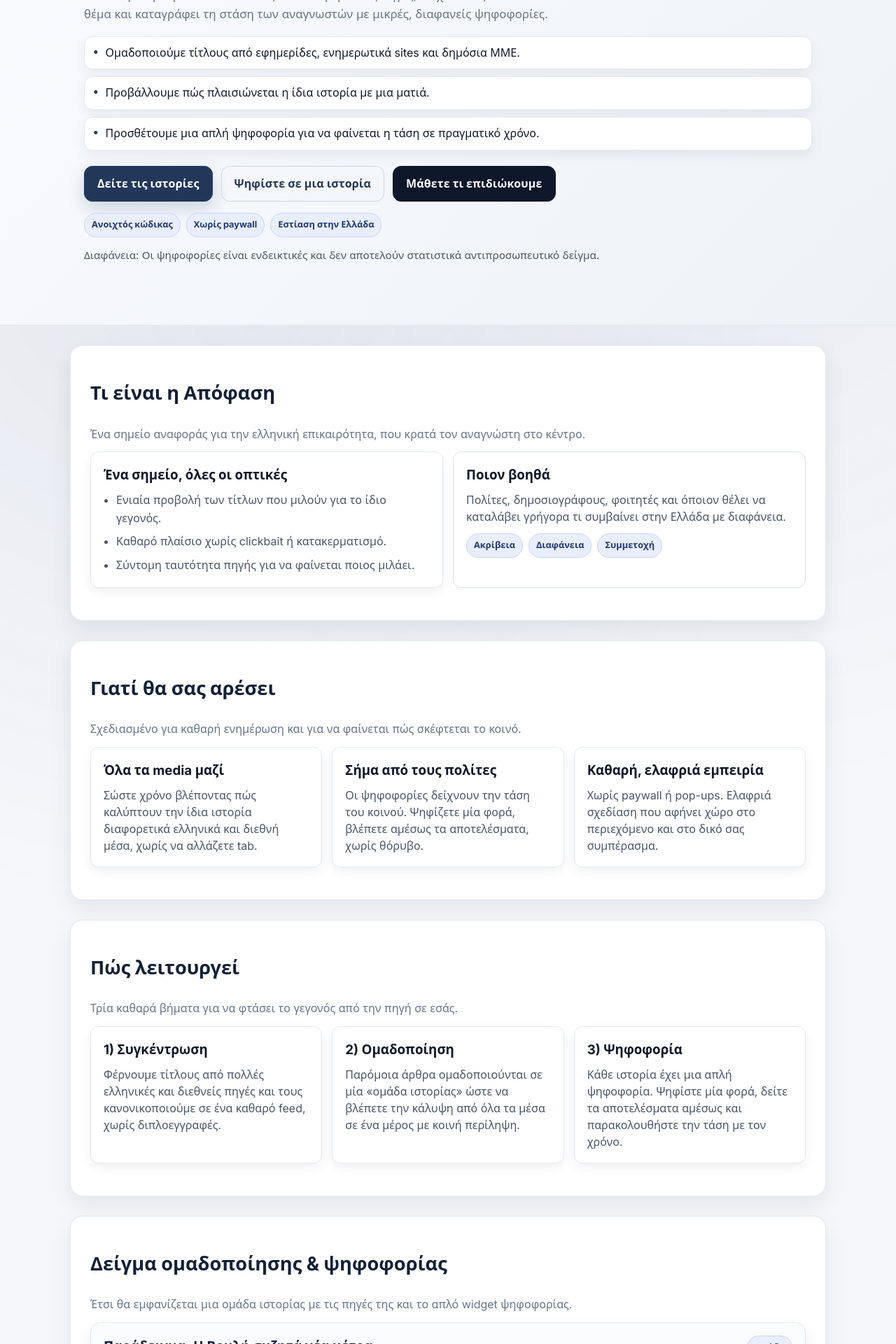
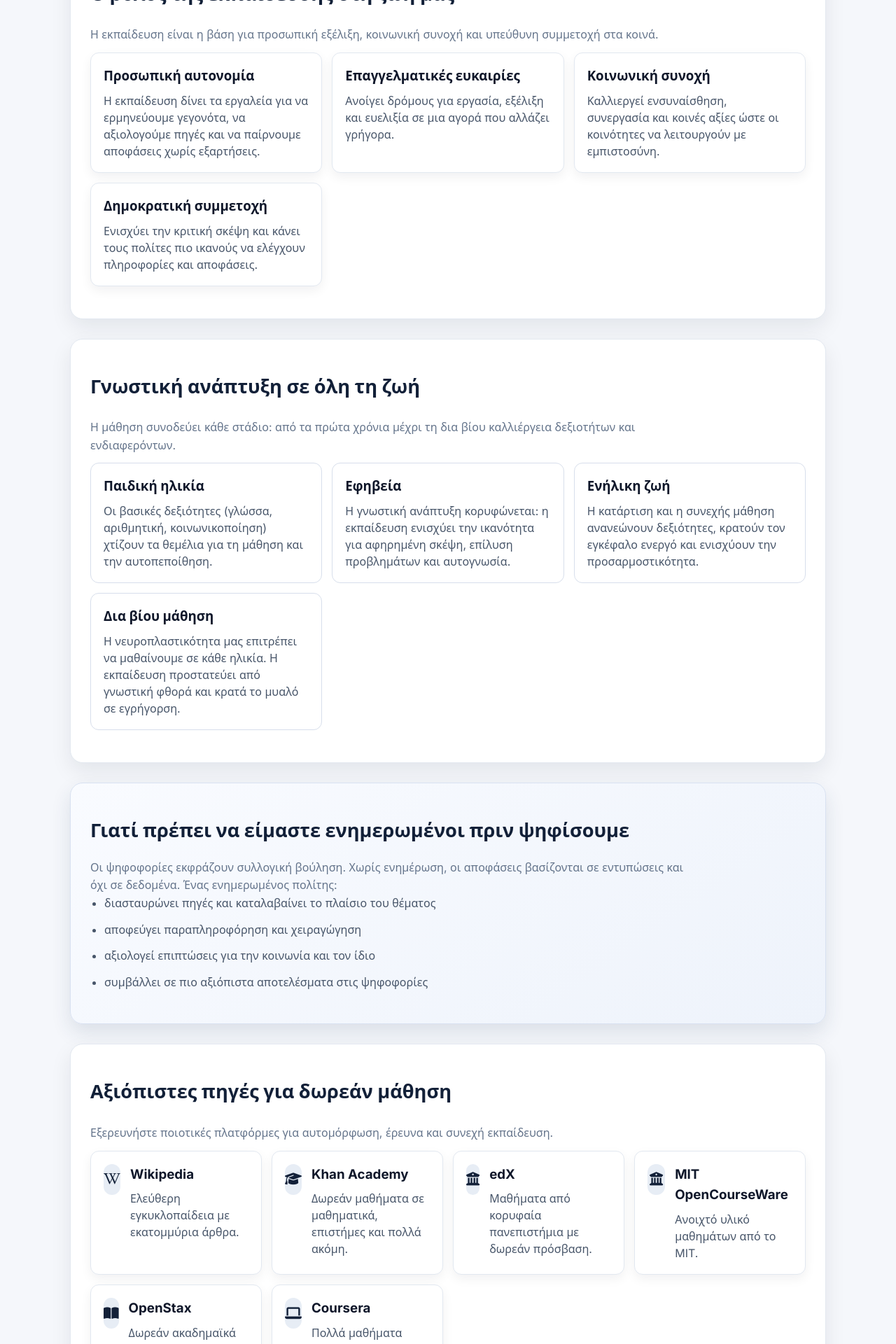
Before and after one commit to Antoniskp/apofasi, a React (Vite) app in the folder client/: page /education in a window 1280 px wide. Shown: the part 380-2300 px from the top of the page at 70% size. Built offline with nearby package versions, Linux system fonts and the light colour scheme; no server answers; a small style sheet from the web is missing.

Commit message:
Add education page content

```diff
--- a/client/src/App.jsx
+++ b/client/src/App.jsx
@@ -20,6 +20,7 @@ import Recommendations from "./pages/Recommendations.jsx";
 import TopChoices from "./pages/TopChoices.jsx";
 import HowWeDoIt from "./pages/HowWeDoIt.jsx";
 import Bounties from "./pages/Bounties.jsx";
+import Education from "./pages/Education.jsx";
 
 
 const withLayout = (page) => (
@@ -45,6 +46,7 @@ function App() {
         <Route path="/about" element={withLayout(<About />)} />
         <Route path="/how-we-do-it" element={withLayout(<HowWeDoIt />)} />
         <Route path="/bounties" element={withLayout(<Bounties />)} />
+        <Route path="/education" element={withLayout(<Education />)} />
         <Route path="/social" element={withLayout(<Social />)} />
         <Route path="/recommendations" element={withLayout(<Recommendations />)} />
         <Route path="/top-choices" element={withLayout(<TopChoices />)} />
--- a/client/src/index.css
+++ b/client/src/index.css
@@ -633,6 +633,41 @@ button:focus-visible {
   color: var(--ink-muted);
 }
 
+.resource-grid {
+  margin-top: 10px;
+}
+
+.resource-card {
+  display: flex;
+  gap: 14px;
+  align-items: flex-start;
+  text-decoration: none;
+  color: inherit;
+  transition: transform 0.2s ease, box-shadow 0.2s ease;
+}
+
+.resource-card:hover {
+  transform: translateY(-2px);
+  box-shadow: 0 10px 20px rgba(15, 23, 42, 0.1);
+}
+
+.resource-icon {
+  width: 44px;
+  height: 44px;
+  border-radius: 12px;
+  display: inline-flex;
+  align-items: center;
+  justify-content: center;
+  background: var(--accent-soft);
+  color: var(--accent-strong);
+  font-size: 1.2rem;
+}
+
+.resource-title {
+  margin: 0 0 6px;
+  color: var(--ink-strong);
+}
+
 .story {
   background: #fbfcfe;
   border-radius: 14px;
--- /dev/null
+++ b/client/src/pages/Education.jsx
@@ -0,0 +1,190 @@
+const educationContent = {
+  hero: {
+    eyebrow: "Εκπαίδευση",
+    title: "Γιατί η εκπαίδευση είναι το πιο δυνατό σας εργαλείο",
+    subtitle:
+      "Η γνώση δεν είναι απλώς πληροφορία· είναι ο τρόπος να κατανοούμε τον κόσμο, να χτίζουμε αυτοπεποίθηση και να παίρνουμε αποφάσεις με ευθύνη."
+  },
+  importance: [
+    {
+      title: "Προσωπική αυτονομία",
+      description:
+        "Η εκπαίδευση δίνει τα εργαλεία για να ερμηνεύουμε γεγονότα, να αξιολογούμε πηγές και να παίρνουμε αποφάσεις χωρίς εξαρτήσεις."
+    },
+    {
+      title: "Επαγγελματικές ευκαιρίες",
+      description:
+        "Ανοίγει δρόμους για εργασία, εξέλιξη και ευελιξία σε μια αγορά που αλλάζει γρήγορα."
+    },
+    {
+      title: "Κοινωνική συνοχή",
+      description:
+        "Καλλιεργεί ενσυναίσθηση, συνεργασία και κοινές αξίες ώστε οι κοινότητες να λειτουργούν με εμπιστοσύνη."
+    },
+    {
+      title: "Δημοκρατική συμμετοχή",
+      description:
+        "Ενισχύει την κριτική σκέψη και κάνει τους πολίτες πιο ικανούς να ελέγχουν πληροφορίες και αποφάσεις."
+    }
+  ],
+  lifelong: [
+    {
+      title: "Παιδική ηλικία",
+      description:
+        "Οι βασικές δεξιότητες (γλώσσα, αριθμητική, κοινωνικοποίηση) χτίζουν τα θεμέλια για τη μάθηση και την αυτοπεποίθηση."
+    },
+    {
+      title: "Εφηβεία",
+      description:
+        "Η γνωστική ανάπτυξη κορυφώνεται: η εκπαίδευση ενισχύει την ικανότητα για αφηρημένη σκέψη, επίλυση προβλημάτων και αυτογνωσία."
+    },
+    {
+      title: "Ενήλικη ζωή",
+      description:
+        "Η κατάρτιση και η συνεχής μάθηση ανανεώνουν δεξιότητες, κρατούν τον εγκέφαλο ενεργό και ενισχύουν την προσαρμοστικότητα."
+    },
+    {
+      title: "Δια βίου μάθηση",
+      description:
+        "Η νευροπλαστικότητα μας επιτρέπει να μαθαίνουμε σε κάθε ηλικία. Η εκπαίδευση προστατεύει από γνωστική φθορά και κρατά το μυαλό σε εγρήγορση."
+    }
+  ],
+  informedVoting: {
+    title: "Γιατί πρέπει να είμαστε ενημερωμένοι πριν ψηφίσουμε",
+    body:
+      "Οι ψηφοφορίες εκφράζουν συλλογική βούληση. Χωρίς ενημέρωση, οι αποφάσεις βασίζονται σε εντυπώσεις και όχι σε δεδομένα. Ένας ενημερωμένος πολίτης:",
+    points: [
+      "διασταυρώνει πηγές και καταλαβαίνει το πλαίσιο του θέματος",
+      "αποφεύγει παραπληροφόρηση και χειραγώγηση",
+      "αξιολογεί επιπτώσεις για την κοινωνία και τον ίδιο",
+      "συμβάλλει σε πιο αξιόπιστα αποτελέσματα στις ψηφοφορίες"
+    ]
+  },
+  resources: [
+    {
+      name: "Wikipedia",
+      description: "Ελεύθερη εγκυκλοπαίδεια με εκατομμύρια άρθρα.",
+      url: "https://www.wikipedia.org/",
+      icon: "fa-brands fa-wikipedia-w"
+    },
+    {
+      name: "Khan Academy",
+      description: "Δωρεάν μαθήματα σε μαθηματικά, επιστήμες και πολλά ακόμη.",
+      url: "https://www.khanacademy.org/",
+      icon: "fa-solid fa-graduation-cap"
+    },
+    {
+      name: "edX",
+      description: "Μαθήματα από κορυφαία πανεπιστήμια με δωρεάν πρόσβαση.",
+      url: "https://www.edx.org/",
+      icon: "fa-solid fa-building-columns"
+    },
+    {
+      name: "MIT OpenCourseWare",
+      description: "Ανοιχτό υλικό μαθημάτων από το MIT.",
+      url: "https://ocw.mit.edu/",
+      icon: "fa-solid fa-university"
+    },
+    {
+      name: "OpenStax",
+      description: "Δωρεάν ακαδημαϊκά συγγράμματα υψηλής ποιότητας.",
+      url: "https://openstax.org/",
+      icon: "fa-solid fa-book-open"
+    },
+    {
+      name: "Coursera",
+      description: "Πολλά μαθήματα προσφέρονται δωρεάν σε λειτουργία audit.",
+      url: "https://www.coursera.org/",
+      icon: "fa-solid fa-laptop"
+    }
+  ]
+};
+
+export default function Education() {
+  return (
+    <div className="page education-page">
+      <header className="page-hero">
+        <div>
+          <p className="eyebrow">{educationContent.hero.eyebrow}</p>
+          <h1>{educationContent.hero.title}</h1>
+          <p className="muted">{educationContent.hero.subtitle}</p>
+        </div>
+      </header>
+
+      <section className="section">
+        <div className="section-header">
+          <h2 className="section-title">Ο ρόλος της εκπαίδευσης στη ζωή μας</h2>
+          <p className="section-lead">
+            Η εκπαίδευση είναι η βάση για προσωπική εξέλιξη, κοινωνική συνοχή και
+            υπεύθυνη συμμετοχή στα κοινά.
+          </p>
+        </div>
+        <div className="grid-2">
+          {educationContent.importance.map((item) => (
+            <div key={item.title} className="card">
+              <h3>{item.title}</h3>
+              <p>{item.description}</p>
+            </div>
+          ))}
+        </div>
+      </section>
+
+      <section className="section">
+        <div className="section-header">
+          <h2 className="section-title">Γνωστική ανάπτυξη σε όλη τη ζωή</h2>
+          <p className="section-lead">
+            Η μάθηση συνοδεύει κάθε στάδιο: από τα πρώτα χρόνια μέχρι τη δια βίου
+            καλλιέργεια δεξιοτήτων και ενδιαφερόντων.
+          </p>
+        </div>
+        <div className="grid-2">
+          {educationContent.lifelong.map((stage) => (
+            <div key={stage.title} className="card muted-border">
+              <h3>{stage.title}</h3>
+              <p>{stage.description}</p>
+            </div>
+          ))}
+        </div>
+      </section>
+
+      <section className="section emphasis-card">
+        <h2 className="section-title">{educationContent.informedVoting.title}</h2>
+        <p className="section-lead">{educationContent.informedVoting.body}</p>
+        <ul className="feature-list">
+          {educationContent.informedVoting.points.map((point) => (
+            <li key={point}>{point}</li>
+          ))}
+        </ul>
+      </section>
+
+      <section className="section">
+        <div className="section-header">
+          <h2 className="section-title">Αξιόπιστες πηγές για δωρεάν μάθηση</h2>
+          <p className="section-lead">
+            Εξερευνήστε ποιοτικές πλατφόρμες για αυτομόρφωση, έρευνα και συνεχή
+            εκπαίδευση.
+          </p>
+        </div>
+        <div className="grid-3 resource-grid">
+          {educationContent.resources.map((resource) => (
+            <a
+              key={resource.name}
+              className="card resource-card"
+              href={resource.url}
+              target="_blank"
+              rel="noreferrer"
+            >
+              <div className="resource-icon" aria-hidden>
+                <i className={resource.icon} />
+              </div>
+              <div>
+                <h3 className="resource-title">{resource.name}</h3>
+                <p>{resource.description}</p>
+              </div>
+            </a>
+          ))}
+        </div>
+      </section>
+    </div>
+  );
+}
```
